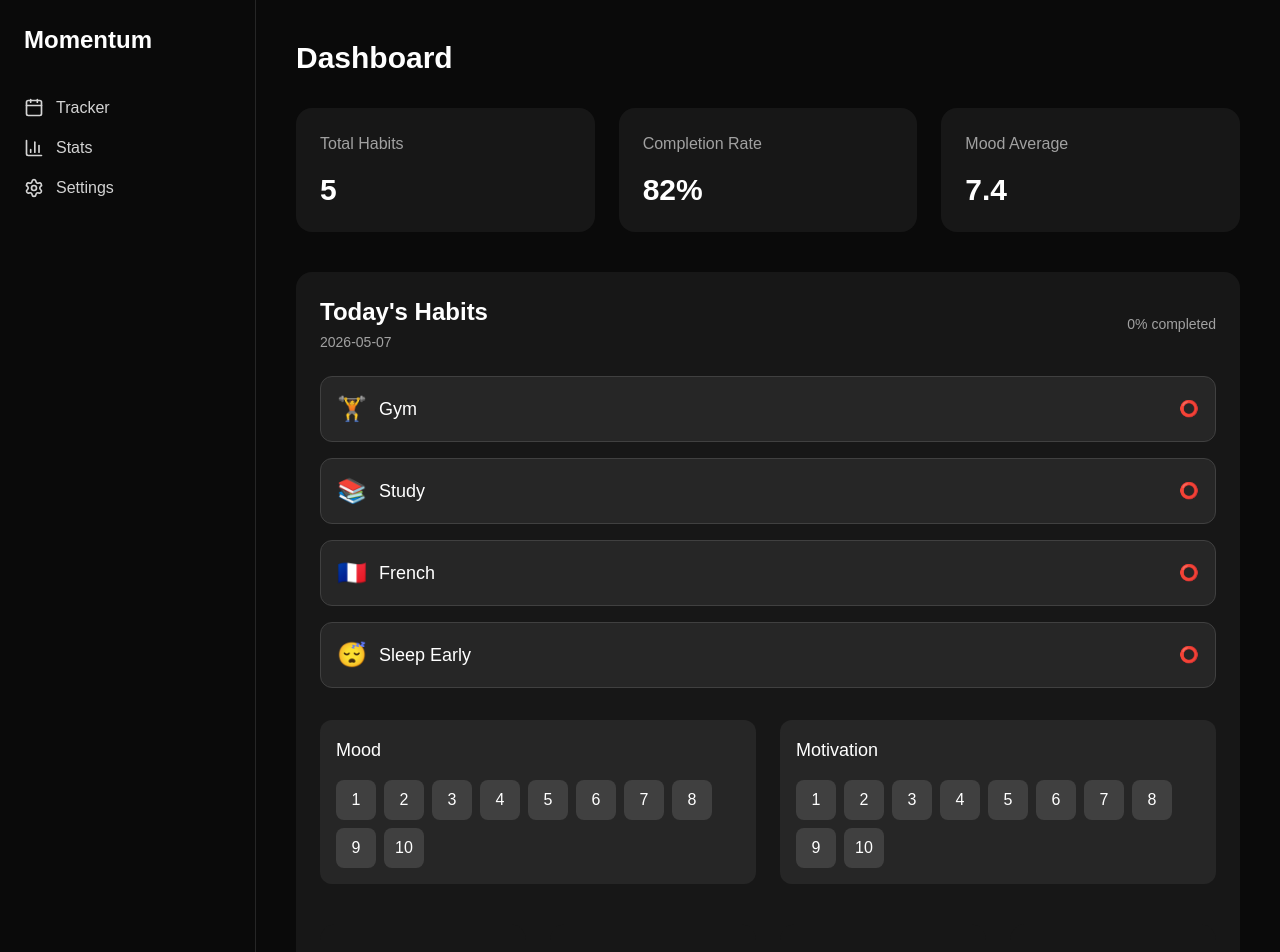
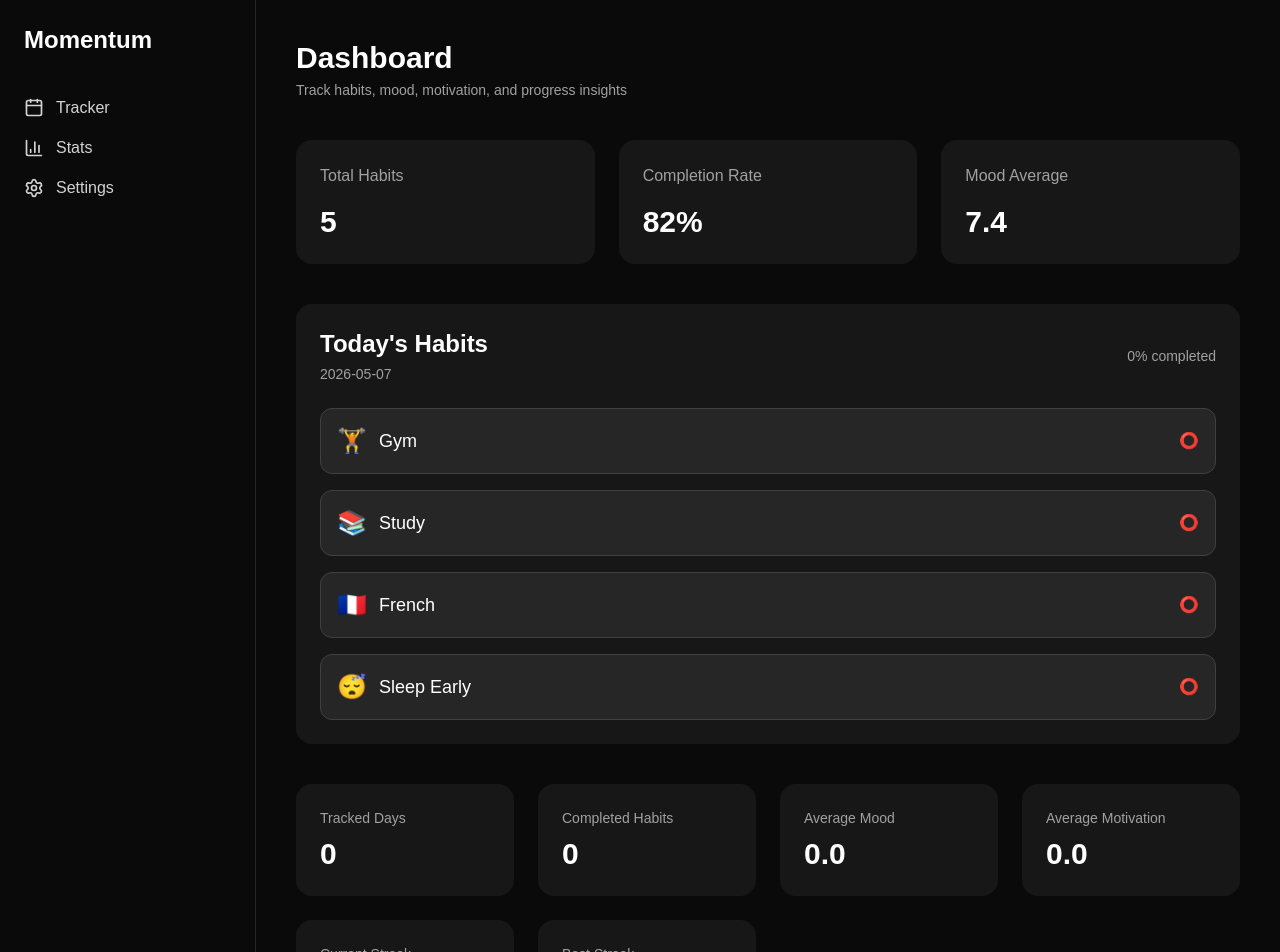
Before and after one commit to nngnamm/habit-analytics, a Next.js app: page / in a window 1280 px wide. Shown: the top 952 px of the page. Built offline with nearby package versions, Linux system fonts and the light colour scheme.

Commit message:
Prepare for deployment

```diff
--- a/src/app/page.tsx
+++ b/src/app/page.tsx
@@ -8,12 +8,26 @@ export default function Home() {
       <Sidebar />
 
       <section className="flex-1 p-10">
-        <h2 className="text-3xl font-semibold">
-          Dashboard
-        </h2>
+        <div className="max-w-6xl mx-auto space-y-10">
 
-        <DashboardCards />
-        <HabitTracker />
+          {/* HEADER */}
+          <div>
+            <h1 className="text-3xl font-semibold">
+              Dashboard
+            </h1>
+
+            <p className="text-sm text-neutral-400 mt-1">
+              Track habits, mood, motivation, and progress insights
+            </p>
+          </div>
+
+          {/* STATS */}
+          <DashboardCards />
+
+          {/* TRACKER */}
+          <HabitTracker />
+
+        </div>
       </section>
     </main>
   );
--- a/src/components/stats/mood-chart.tsx
+++ b/src/components/stats/mood-chart.tsx
@@ -23,17 +23,33 @@ type Props = {
   habitData: HabitData;
 };
 
-export default function MoodChart({
-  habitData,
-}: Props) {
+export default function MoodChart({ habitData }: Props) {
+  const hasData = habitData && Object.keys(habitData).length > 0;
+
+  if (!hasData) {
+    return (
+      <div className="mt-10 rounded-2xl bg-neutral-900 p-6">
+        <h2 className="text-2xl font-semibold">
+          Mood & Motivation Trends
+        </h2>
+
+        <p className="mt-4 text-neutral-400">
+          No data yet. Start tracking habits to see insights.
+        </p>
+      </div>
+    );
+  }
+
   const chartData = Object.entries(habitData)
     .map(([date, data]) => ({
       date: date.slice(5),
-      mood: data.mood || 0,
-      motivation: data.motivation || 0,
+      mood: data?.mood || 0,
+      motivation: data?.motivation || 0,
     }))
-    .sort((a, b) =>
-      a.date.localeCompare(b.date)
+    .sort(
+      (a, b) =>
+        new Date("2026-" + a.date).getTime() -
+        new Date("2026-" + b.date).getTime()
     );
 
   return (
@@ -46,9 +62,7 @@ export default function MoodChart({
         <ResponsiveContainer width="100%" height="100%">
           <LineChart data={chartData}>
             <XAxis dataKey="date" />
-
             <YAxis domain={[0, 10]} />
-
             <Tooltip />
 
             <Line
--- a/src/components/tracker/habit-tracker.tsx
+++ b/src/components/tracker/habit-tracker.tsx
@@ -70,7 +70,10 @@ export default function HabitTracker() {
   );
 
   return (
-    <div className="mt-10 rounded-2xl bg-neutral-900 p-6">
+  <div className="mt-10 space-y-10">
+
+    {/* HEADER */}
+    <div className="rounded-2xl bg-neutral-900 p-6">
       <div className="flex items-center justify-between">
         <div>
           <h2 className="text-2xl font-semibold">
@@ -87,6 +90,7 @@ export default function HabitTracker() {
         </div>
       </div>
 
+      {/* HABITS */}
       <div className="mt-6 space-y-4">
         {habits.map((habit) => {
           const completed = completedHabits.includes(habit.id);
@@ -103,97 +107,29 @@ export default function HabitTracker() {
             >
               <div className="flex items-center justify-between">
                 <div className="flex items-center gap-3">
-                  <span className="text-2xl">
-                    {habit.emoji}
-                  </span>
-
-                  <span className="text-lg">
-                    {habit.name}
-                  </span>
+                  <span className="text-2xl">{habit.emoji}</span>
+                  <span className="text-lg">{habit.name}</span>
                 </div>
 
-                <div>
-                  {completed ? "✅" : "⭕"}
-                </div>
+                <div>{completed ? "✅" : "⭕"}</div>
               </div>
             </button>
           );
         })}
       </div>
-      <div className="mt-8 grid grid-cols-2 gap-6">
-  <div className="rounded-xl bg-neutral-800 p-4">
-    <h3 className="text-lg font-medium">
-      Mood
-    </h3>
-
-    <div className="mt-4 flex gap-2 flex-wrap">
-      {Array.from({ length: 10 }, (_, i) => i + 1).map(
-        (value) => (
-          <button
-            key={value}
-            onClick={() =>
-              setHabitData({
-                ...habitData,
-                [selectedDate]: {
-                  ...habitData[selectedDate],
-                  habits: completedHabits,
-                  mood: value,
-                },
-              })
-            }
-            className={`h-10 w-10 rounded-lg transition ${
-              habitData[selectedDate]?.mood === value
-                ? "bg-blue-500"
-                : "bg-neutral-700"
-            }`}
-          >
-            {value}
-          </button>
-        )
-      )}
-    </div>
     </div>
 
-  <div className="rounded-xl bg-neutral-800 p-4">
-    <h3 className="text-lg font-medium">
-      Motivation
-    </h3>
-
-    <div className="mt-4 flex gap-2 flex-wrap">
-      {Array.from({ length: 10 }, (_, i) => i + 1).map(
-        (value) => (
-          <button
-            key={value}
-            onClick={() =>
-              setHabitData({
-                ...habitData,
-                [selectedDate]: {
-                  ...habitData[selectedDate],
-                  habits: completedHabits,
-                  motivation: value,
-                },
-              })
-            }
-            className={`h-10 w-10 rounded-lg transition ${
-              habitData[selectedDate]?.motivation === value
-                ? "bg-purple-500"
-                : "bg-neutral-700"
-            }`}
-          >
-            {value}
-          </button>
-        )
-      )}
-    </div>
-  </div>
-</div>
+    {/* ANALYTICS */}
     <StatsDashboard habitData={habitData} />
     <MoodChart habitData={habitData} />
+
+    {/* CALENDAR */}
     <MonthCalendar
       habitData={habitData}
       selectedDate={selectedDate}
       setSelectedDate={setSelectedDate}
     />
+
   </div>
 );
 }
```
Lines whose indentation alone changed are shown as unchanged.
